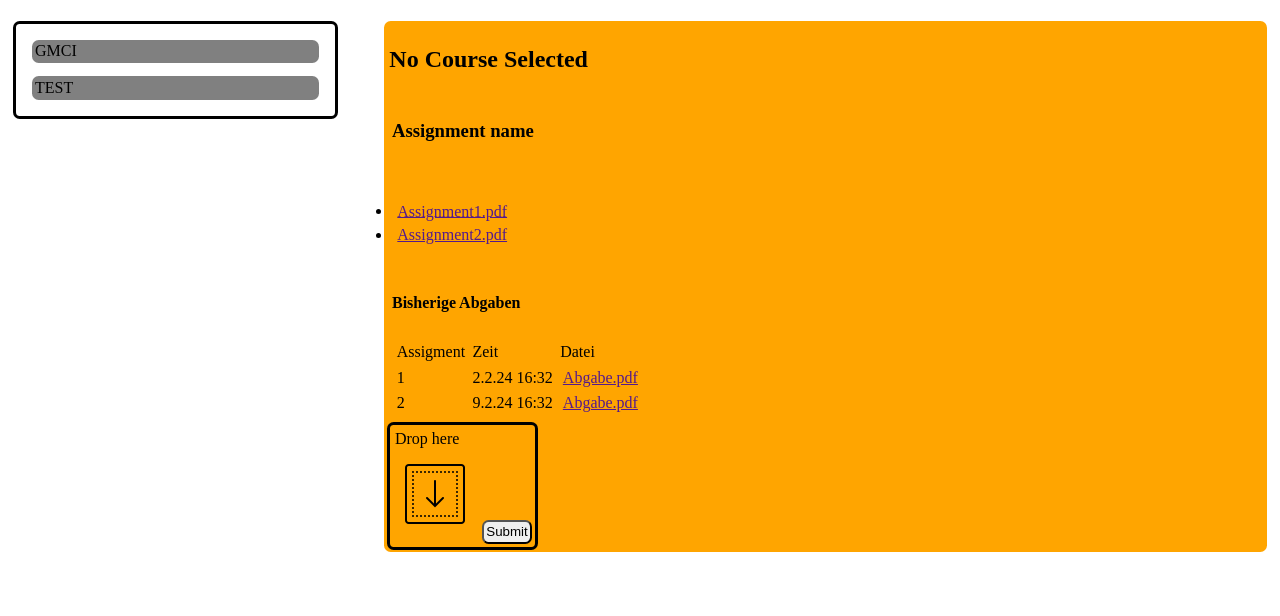
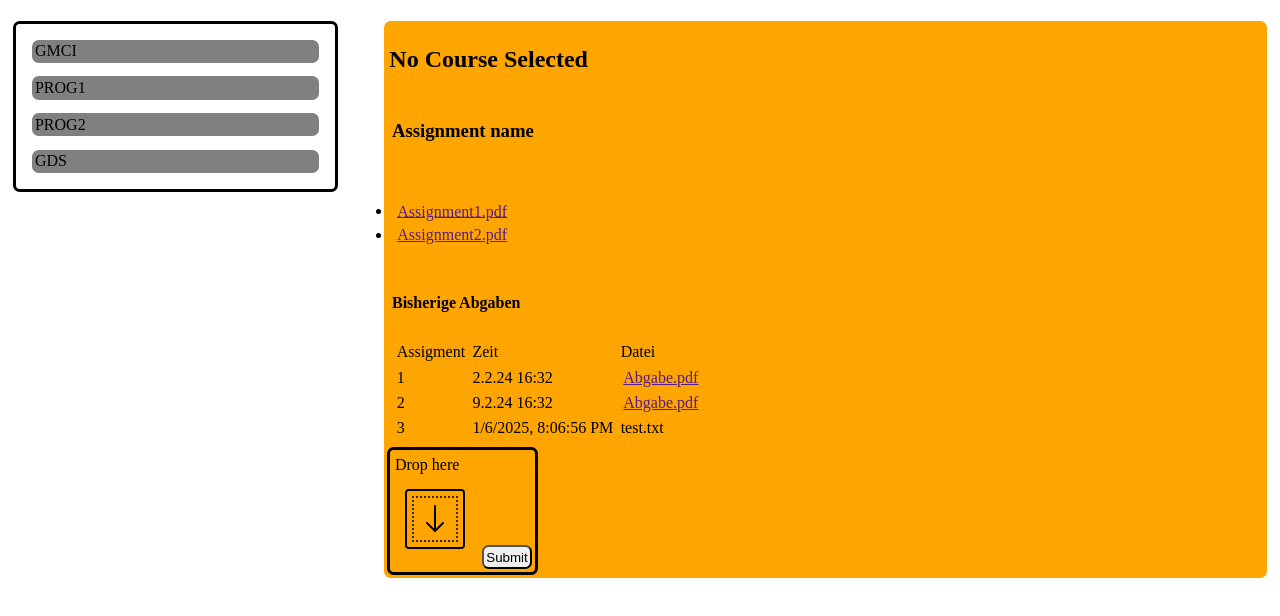
Before and after one commit to von-hertzberg/gmci-bitti-punkte, a plain HTML site: page index.html in a window 1280 px wide. Both pictures are taken after a click on the button "Submit". Shown: the part 84-700 px from the top of the page. Drawn offline with Linux system fonts and the light colour scheme.

Commit message:
append new row on file submit

```diff
--- a/index.html
+++ b/index.html
@@ -40,12 +40,12 @@
             </ul>
         </div>
 
-        <div>
+        <div class="submissions">
             <h4>
                 Bisherige Abgaben
             </h4>
 
-            <table>
+            <table id="submissions-table">
                 <tr>
                     <td>
                         Assigment
@@ -77,7 +77,7 @@
 
             <img src="drop-down-80.png">
 
-            <button>
+            <button onclick="onFileDrop(event)">
                 Submit
             </button>
         </div>
--- a/main.js
+++ b/main.js
@@ -13,7 +13,9 @@ class CourseInfo {
 
 let courses = [
     new CourseInfo("GMCI"),
-    new CourseInfo("TEST"),
+    new CourseInfo("PROG1"),
+    new CourseInfo("PROG2"),
+    new CourseInfo("GDS"),
 ];
 
 function selectCourse(courseName) {
@@ -43,7 +45,21 @@ function loadCourses() {
 }
 
 function onFileDrop(ev) {
+    ev.preventDefault();
+    addSubmission("test.txt");
+}
 
+function addSubmission(filename) {
+    const table = document.getElementById("submissions-table");
+
+    const newRow = table.insertRow(-1);
+    const cell1 = newRow.insertCell(0);
+    const cell2 = newRow.insertCell(1);
+    const cell3 = newRow.insertCell(2);
+
+    cell1.textContent = table.rows.length - 1; // Assignment number
+    cell2.textContent = new Date().toLocaleString(); // Current date and time
+    cell3.textContent = filename;
 }
 
 document.addEventListener("DOMContentLoaded", (ev) => {
```
